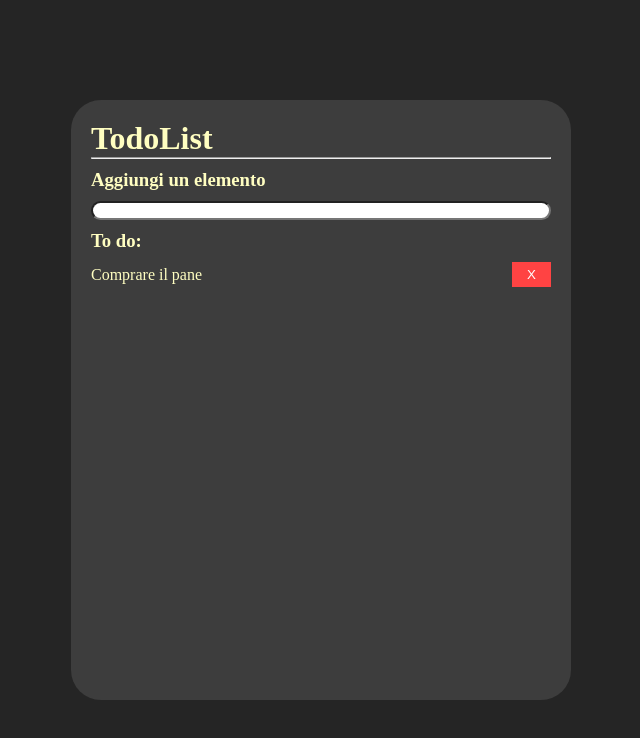
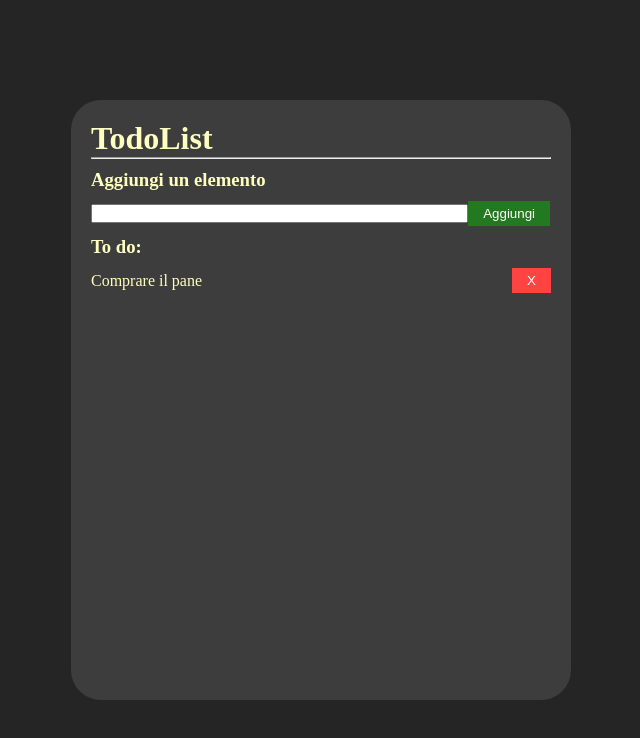
Before and after one commit to GiacomoAccardi/vue-todolist, a plain HTML site: page index.html in a window 1280 px wide. Shown: the whole page, without its empty margins (319-959 px from the left). Drawn offline with nearby package versions, Linux system fonts and the light colour scheme.

Commit message:
[FEAT] Added an "Add" button

```diff
--- a/index.html
+++ b/index.html
@@ -16,11 +16,12 @@
                 <div class="text">
                     <h3>Aggiungi un elemento</h3>
                     <input type="text" class="add">
+                    <button class="btn btn-add">Aggiungi</button>
                 </div>
                 <h3>To do:</h3>
                 <div class="elements">
                     <span>Comprare il pane</span>
-                    <button class="btn_canc">X</button>
+                    <button class="btn btn-canc">X</button>
                 </div>
             </div>
         </div>
--- a/style.css
+++ b/style.css
@@ -30,14 +30,18 @@ body{
     align-items: center;
     margin-bottom: 10px;
 }
-.btn_canc{
+.btn-canc{
     background-color: rgb(255, 67, 67);
+}
+.btn-add{
+    background-color: rgb(35, 121, 31);
+}
+.btn{
     color: white;
     border: none;
     padding: 5px 15px;
 }
 .add{
-    width: 100%;
-    border-radius: 15px;
+    width: 82%;
     height: 25 px;
 }
```
